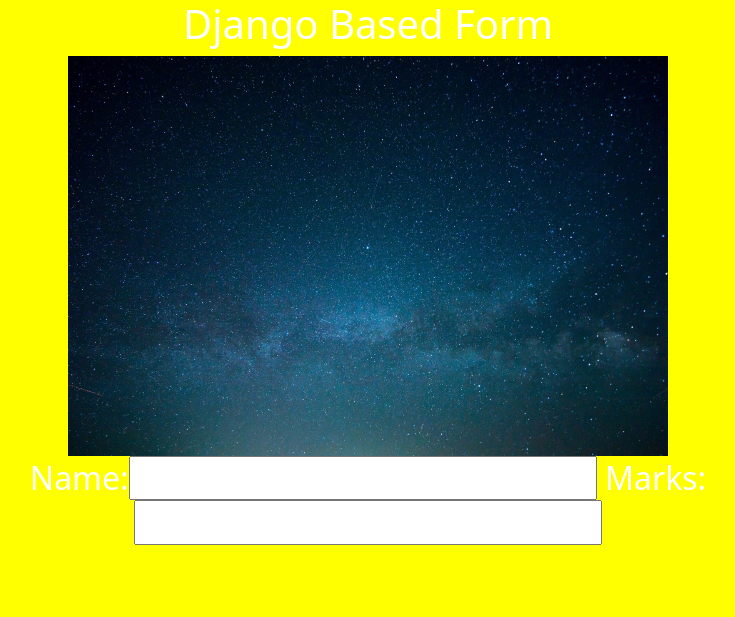
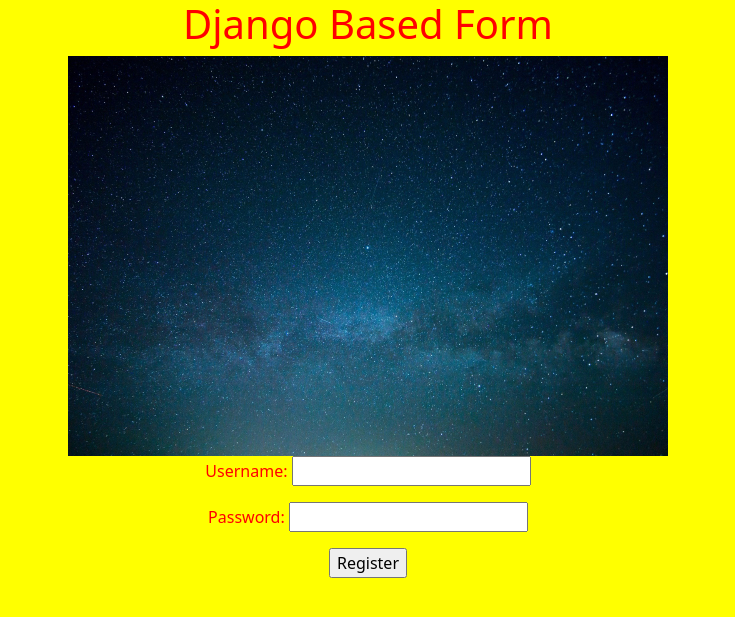
Before and after one commit to akash03nigam/Form_Validations, a Django app: page /reg/ in a window 1280 px wide. Shown: the top 617 px of the page, without its empty margins (272-1007 px from the left). Run offline with Django 3.2, Linux system fonts and the light colour scheme.

Commit message:
Forms Project

```diff
--- a/Forms_app/forms.py
+++ b/Forms_app/forms.py
@@ -1,5 +1,5 @@
 from django import forms
 
 class StudentRegister(forms.Form):
-    Name= forms.CharField()
-    Marks=forms.IntegerField()
+    UserName= forms.CharField()
+    Password=forms.IntegerField()
--- a/static/css/one.css
+++ b/static/css/one.css
@@ -1,6 +1,6 @@
 body{
     background: yellow;
-    color:white;
+    color:red;
 }
 h1{
     text-align: center;
--- a/templates/testapp/results.html
+++ b/templates/testapp/results.html
@@ -15,6 +15,10 @@
     <h1>Django Based Form</h1>
     <div class="container" align= center>
     <img src="{% static "sky-828648_1920.jpg"  %}">
-    <h2>{{form}}</h2>
+        <form method="post">
+            {{form.as_p}}
+            <input type="submit" value="Register">
+        </form>
+    <div>
 </body>
 </html>
```
